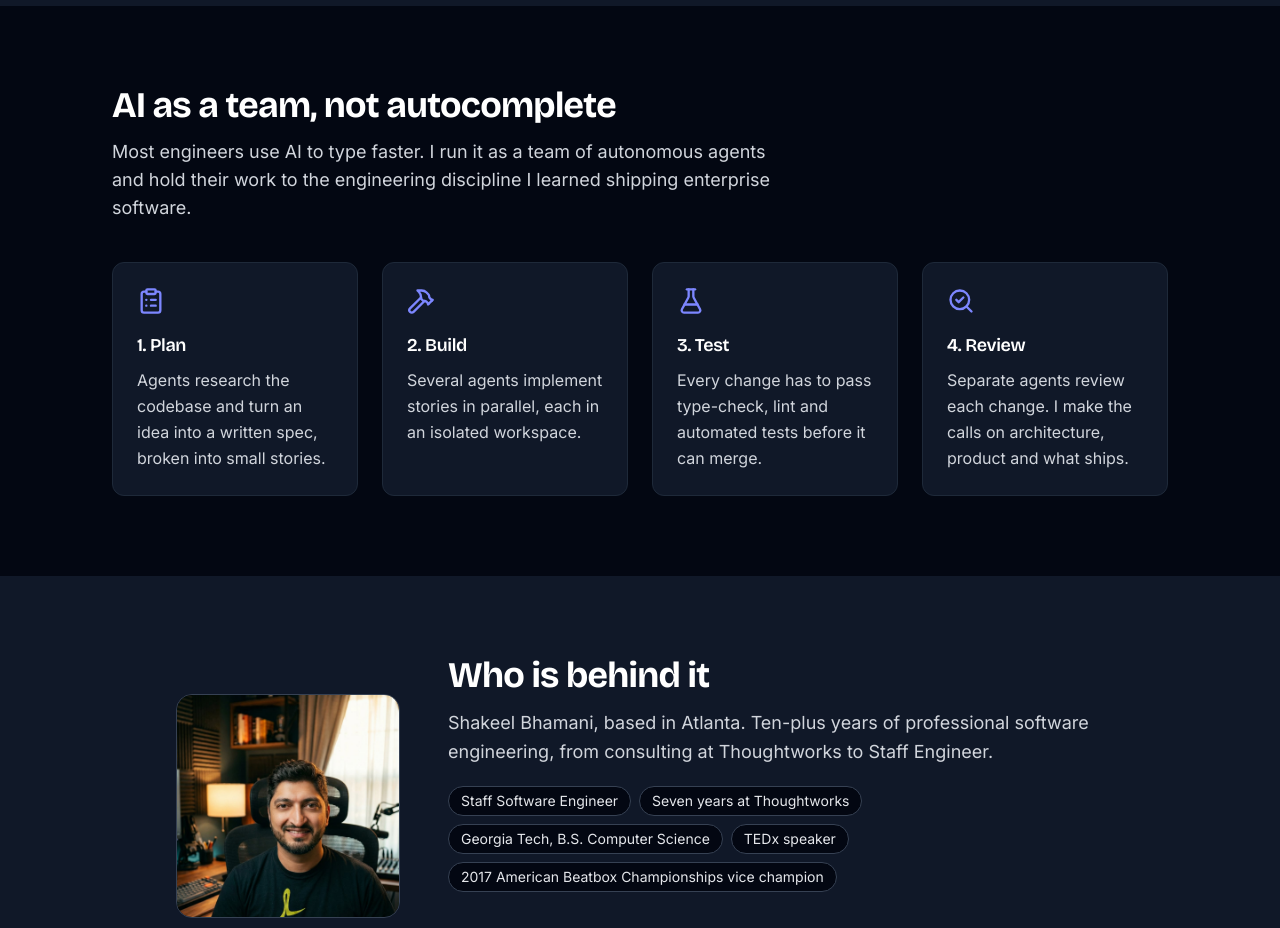
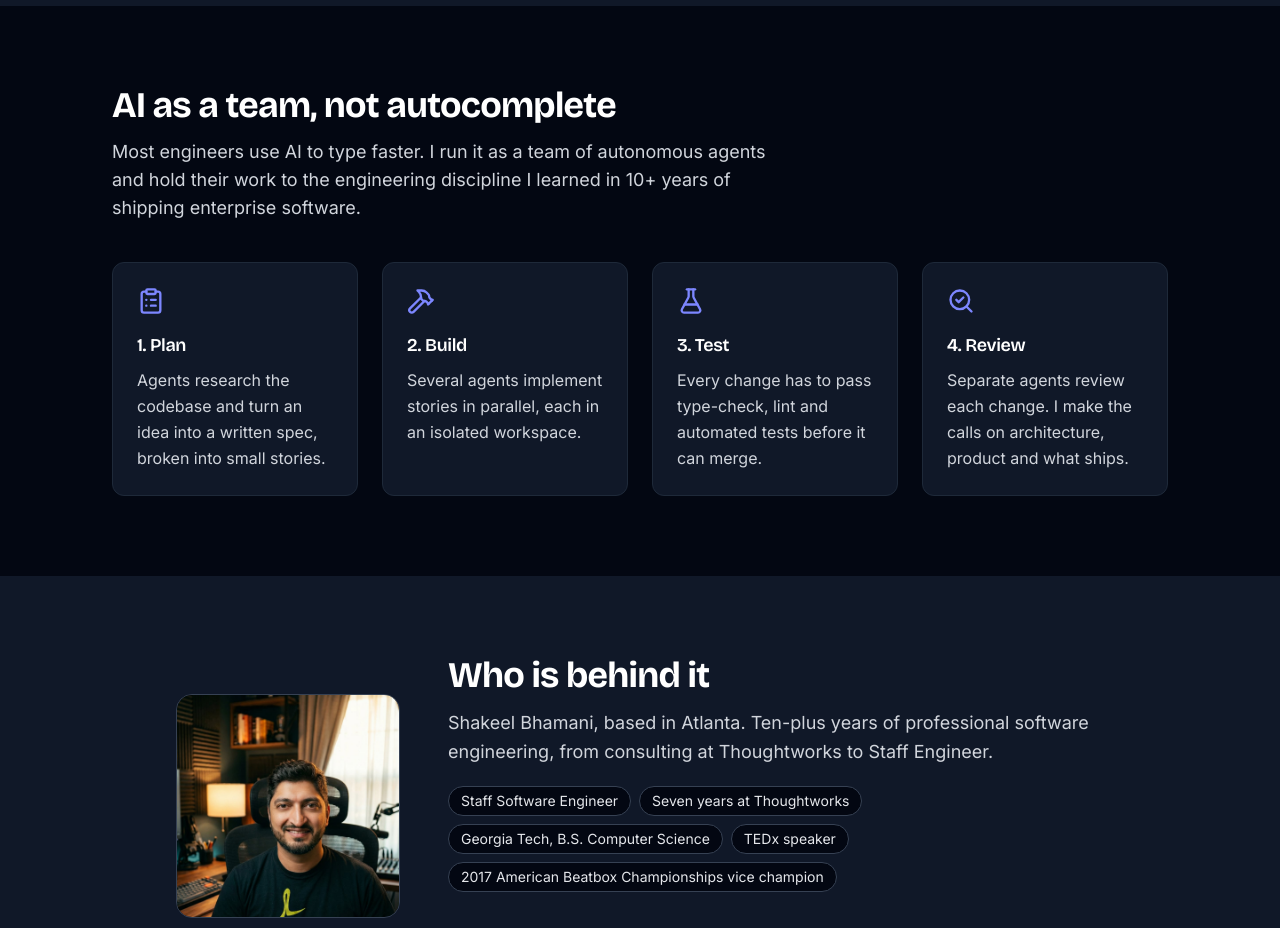
Before and after one commit to shaktech786/shaktech-website, a Next.js app: page / in a window 1280 px wide. Shown: the part 1880-2808 px from the top of the page. Built offline with nearby package versions, Linux system fonts and the light colour scheme.

Commit message:
Say how long the enterprise experience is in the approach section
Co-Authored-By: Claude Fable 5.2 <noreply@anthropic.com>

```diff
--- a/src/components/studio-approach.tsx
+++ b/src/components/studio-approach.tsx
@@ -32,7 +32,8 @@ const StudioApproach = () => (
       </h2>
       <p className="mt-3 text-lg text-gray-300 max-w-2xl">
         Most engineers use AI to type faster. I run it as a team of autonomous agents and hold
-        their work to the engineering discipline I learned shipping enterprise software.
+        their work to the engineering discipline I learned in 10+ years of shipping enterprise
+        software.
       </p>
 
       <ol className="mt-10 grid grid-cols-1 sm:grid-cols-2 lg:grid-cols-4 gap-6">
```
